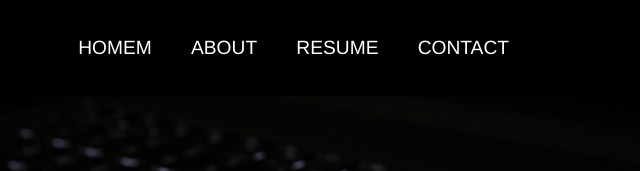
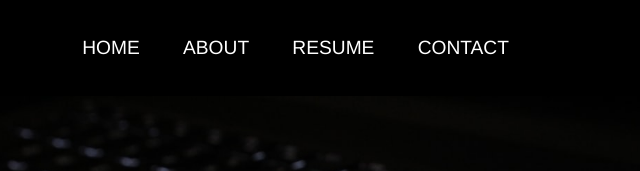
Before and after one commit to mathalro/matheus-almeida-rosa.github.io, a plain HTML site: page index.html in a window 1280 px wide. Shown: the top 171 px of the page, 366-1006 px from the left. Drawn offline with Linux system fonts and the light colour scheme; a web font is replaced by a local one.

Commit message:
fix menu

```diff
--- a/index.html
+++ b/index.html
@@ -12,7 +12,7 @@
         <header>
             <div class="nav-box">
                 <ul class="nav">
-                    <li><a href="#">HOMEM</a></li>
+                    <li><a href="#">HOME</a></li>
                     <li><a href="#about">ABOUT</a></li>
                     <li><a href="#portfolio">RESUME</a></li>
                     <li><a href="#contact">CONTACT</a></li>
```
